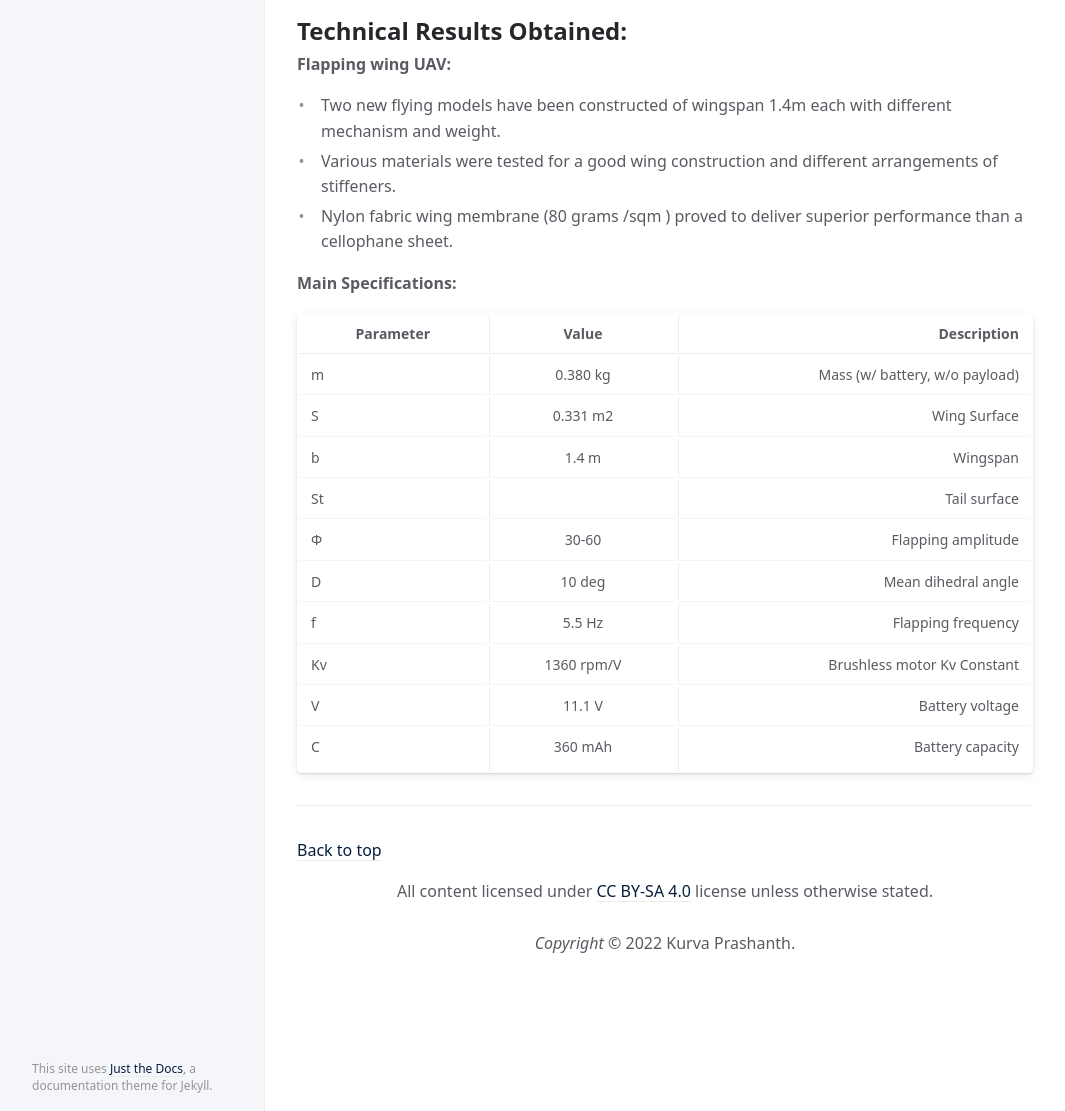
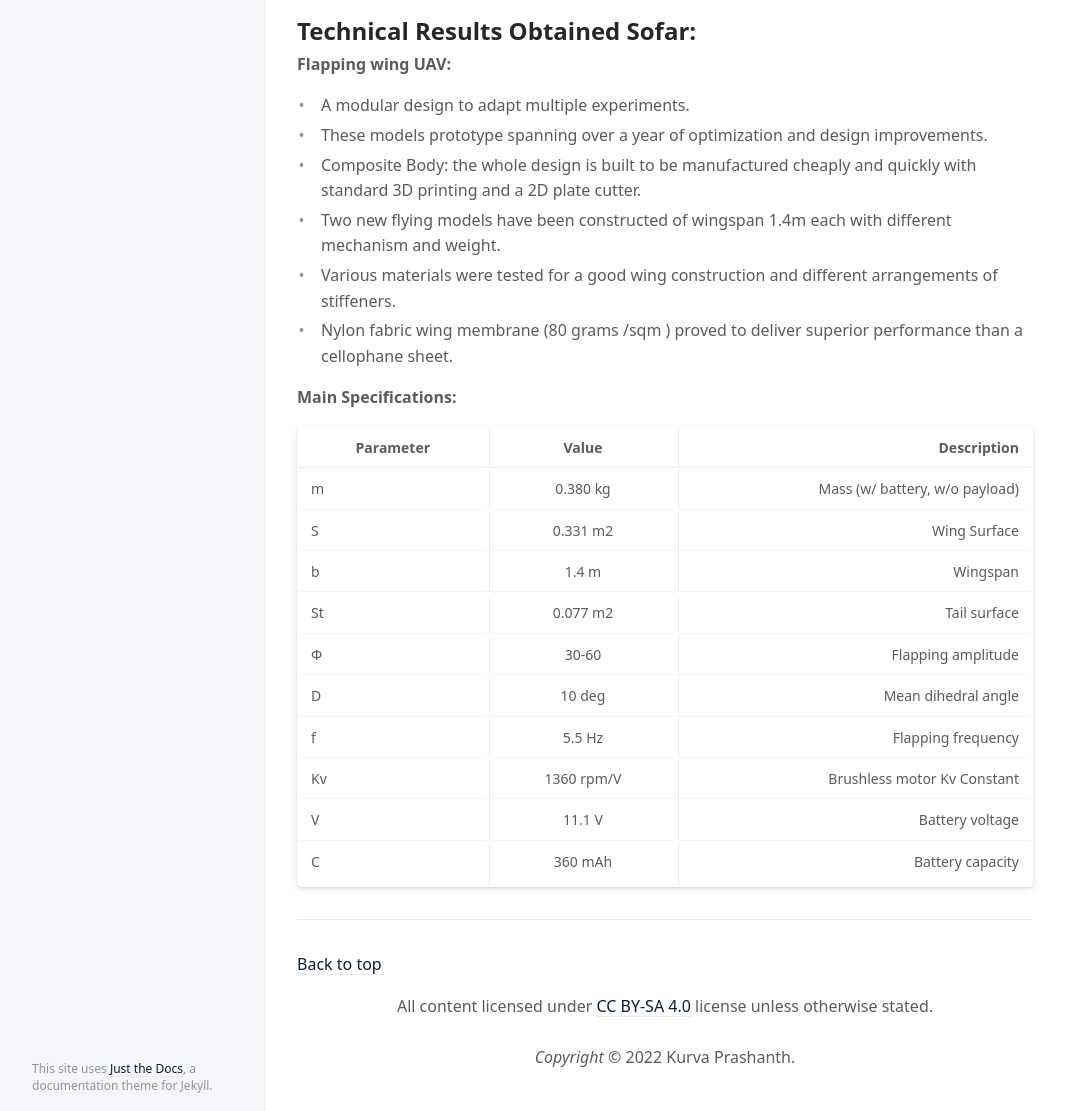
Before and after one commit to krvprashanth/flaping-wing-uav, a Jekyll site: the page built from index.md, in a window 1280 px wide and 1400 px high, scrolled down 498 px. Shown: the part 289-1400 px from the top of the window, without its empty margins (107-1172 px from the left). Built offline with Jekyll 4.4.1, drawn with Linux system fonts in a browser that asks for light colours.

Commit message:
Update index.md

```diff
--- a/index.md
+++ b/index.md
@@ -13,10 +13,14 @@ The project aims to build an autonomous 1.4 m wing span flying bird which will c
 
 ![FWU](/assets/images/fwu1.jpg)
 
-## **Technical Results Obtained:**
+## **Technical Results Obtained Sofar:**
 
 **Flapping wing UAV:**
 
+- A modular design to adapt multiple experiments.
+- These models prototype spanning over a year of optimization and design improvements.
+- Composite Body: the whole design is built to be manufactured cheaply and quickly with
+   standard 3D printing and a 2D plate cutter.
 - Two new flying models have been constructed of wingspan 1.4m each with different mechanism and weight.
 - Various materials were tested for a good wing construction and different arrangements of stiffeners.
 - Nylon fabric wing membrane (80 grams /sqm ) proved to deliver superior performance than a cellophane sheet.
@@ -29,7 +33,7 @@ The project aims to build an autonomous 1.4 m wing span flying bird which will c
 | m      | 0.380 kg| Mass (w/ battery, w/o payload) |
 | S  | 0.331 m2 |   Wing Surface |
 | b |  1.4 m   | Wingspan  |
-| St |     | Tail surface  |
+| St | 0.077 m2    | Tail surface  |
 |  Φ |   30-60  | Flapping amplitude  |
 |D|10 deg|Mean dihedral angle|
 | f  |  5.5 Hz   | Flapping frequency  |
```
